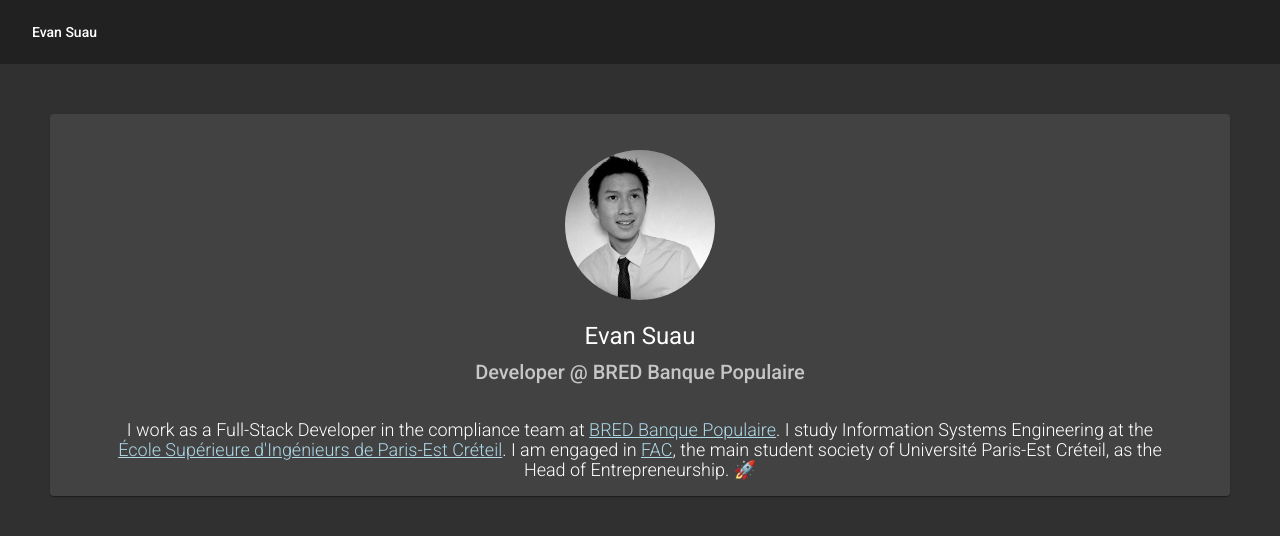
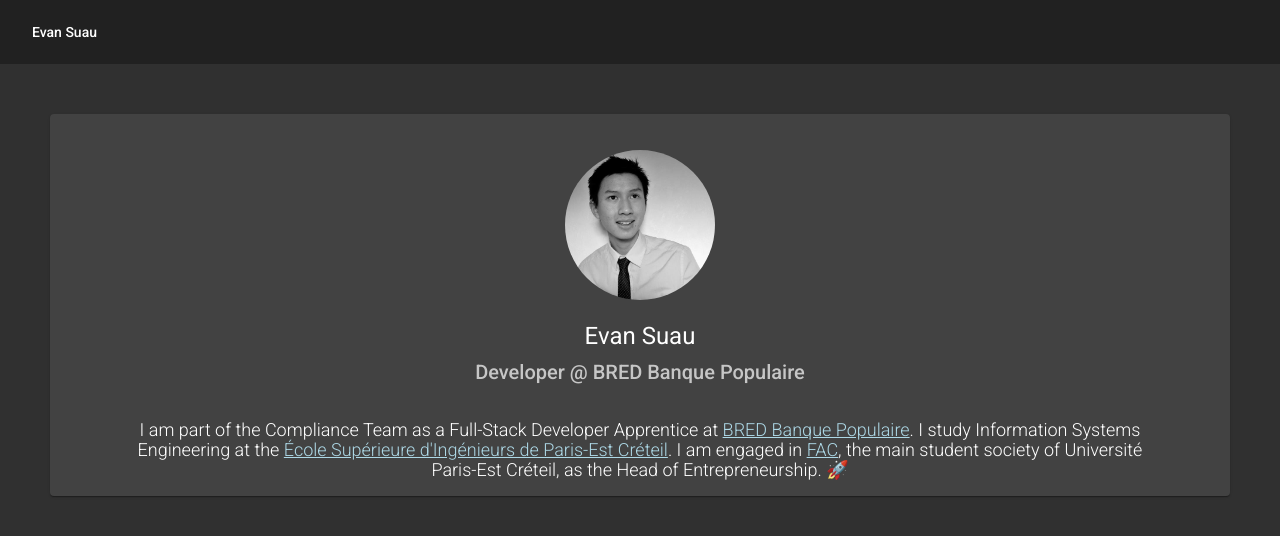
Before and after one commit to esuau/esuau.github.io, an Angular app: page / in a window 1280 px wide. Shown: the top 536 px of the page. Built offline with nearby package versions, Linux system fonts and the light colour scheme.

Commit message:
Update professional role

```diff
--- a/src/app/app.component.html
+++ b/src/app/app.component.html
@@ -15,7 +15,7 @@
     </mat-card-header>
     <mat-card-content>
       <p>
-        I work as a Full-Stack Developer in the compliance team at
+        I am part of the Compliance Team as a Full-Stack Developer Apprentice at
         <a href="https://www.bred.fr/index.html" target="_blank">BRED Banque Populaire</a>. I study Information Systems Engineering at the
         <a href="http://esipe.u-pec.fr/" target="_blank">École Supérieure d'Ingénieurs de Paris-Est Créteil</a>. I am engaged in
         <a href="https://fac-creteil.fr/" targent="_blank">FAC</a>, the main student society of Université Paris-Est Créteil, as the Head of Entrepreneurship. 🚀
```
